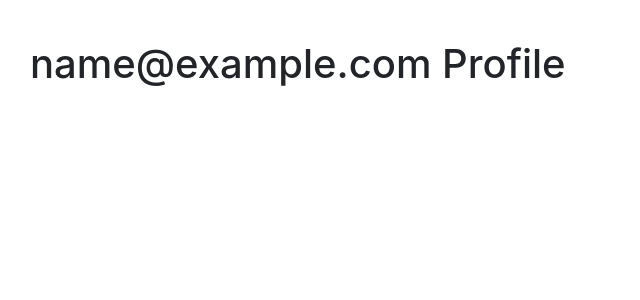
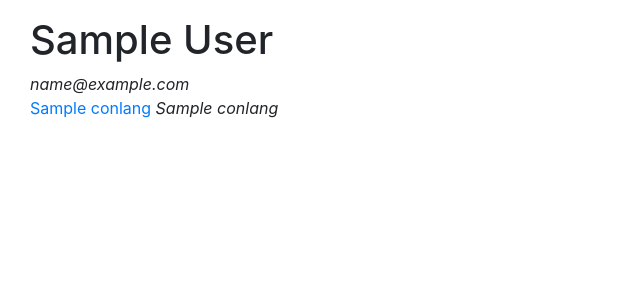
Before and after one commit to gennadyterekhov/my_lang_translator, a Django app: page /u/1/profile/ in a window 1280 px wide. Shown: the part 56-356 px from the top of the page, without its empty margins (0-640 px from the left). Run offline with Django 3.2, Linux system fonts and the light colour scheme; tables that the repository leaves empty hold one stand-in row (values such as "Sample post"); some libraries are stand-ins or nearby versions.

Commit message:
create works.. everything ok

```diff
--- a/conlang_creator/models.py
+++ b/conlang_creator/models.py
@@ -6,7 +6,7 @@ class Conlang(models.Model):
     english_name = models.CharField(max_length=80)
     description = models.TextField(max_length=999999)
     # user_id = models.CharField(max_length=80)
-    user_id = models.ForeignKey(User, on_delete=models.CASCADE)
+    user = models.ForeignKey(User, on_delete=models.CASCADE)
     # def __init__(self, original_name, english_name, description):
     #     self.original_name = original_name
     #     self.english_name = english_name
--- a/conlang_creator/templates/conlang_creator/list.html
+++ b/conlang_creator/templates/conlang_creator/list.html
@@ -10,7 +10,8 @@
   </h1>
   <br>
   {% for conlang in conlangs %}
-    {{ conlang.original_name }}
+    <a href="{% url 'conlang_creator:profile' conlang.id %}">{{ conlang.original_name }}</a> <i>{{ conlang.english_name}}</i> -
+    by [<a href="{% url 'user:profile' conlang.user.id %}">{{ conlang.user.name }}</a>]
     <br>
   {% endfor %}
 
--- a/templates/header.html
+++ b/templates/header.html
@@ -58,7 +58,7 @@
     <br>
     <br>
     <br>
-    <br>
+
     <div class="container-fluid">
       {% block content %}
       {% endblock %}
--- a/user/templates/user/profile.html
+++ b/user/templates/user/profile.html
@@ -6,11 +6,15 @@
 
 <div class="container-fluid">
   <h1>
-    {{ user.email }} Profile
+    {{ user.name }}
   </h1>
+  <i>{{ user.email }}</i>
 
   <br>
-
+  {% for conlang in conlangs %}
+    <a href="{% url 'conlang_creator:profile' conlang.id %}">{{ conlang.original_name }}</a> <i>{{ conlang.english_name}}</i>
+    <br>
+  {% endfor %}
 
   <div class="row">
     <div class="col">
--- a/user/views.py
+++ b/user/views.py
@@ -6,7 +6,8 @@ def profile(request, user_id):
     title = 'Profile'
     template = 'user/profile.html'
     user = get_object_or_404(User, pk=user_id)
-    context = {'title': title, 'user': user}
+    conlangs = user.conlang_set.all()
+    context = {'title': title, 'user': user, 'conlangs': conlangs}
     return render(request, template, context)
 
 
```
Also changed, not shown: conlang_creator/templates/conlang_creator/profile.html (+3 -16 lines), conlang_creator/views.py (+13 -14 lines), conlang_creator/migrations/0002_auto_20200426_2014.py (added).
